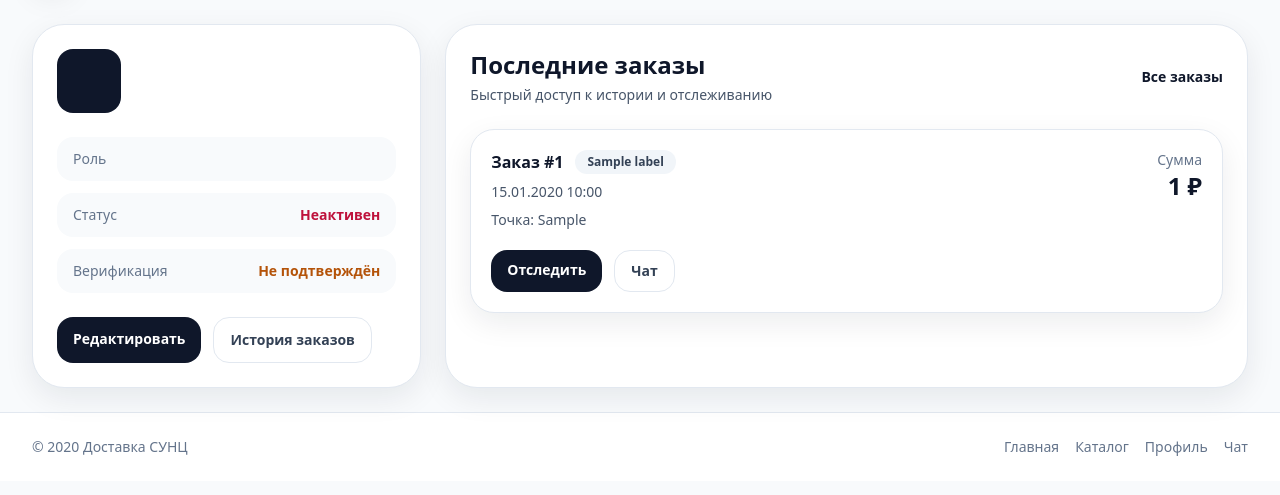
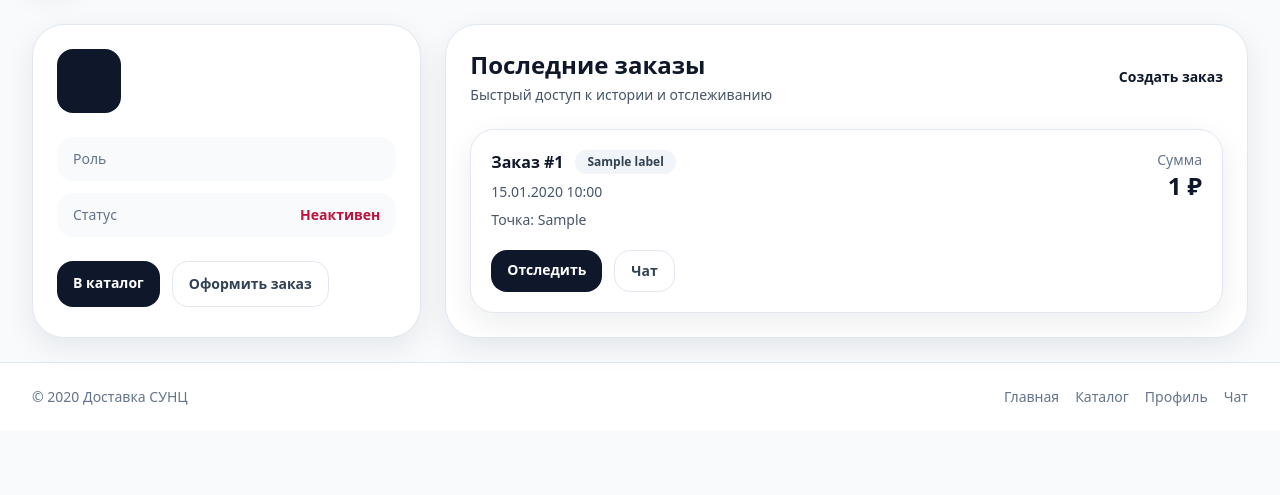
Before and after one commit to ITnotTechonologies/AESC-MSU-Project, a FastAPI app: template sunc_delivery/app/templates/pages/profile.html in a window 1280 px wide. Shown: the part 65-560 px from the top of the page. Run offline with FastAPI, Linux system fonts and the light colour scheme; the template is opened without the code that fills it: most values are stand-ins (such as "Sample title", 1, 10 or a date in 2020); parts of the project's set-up code (start-up, migrations or seed data) failed here and were passed over; some libraries are stand-ins or nearby versions.

Commit message:
auth completed

```diff
--- a/sunc_delivery/app/db/models.py
+++ b/sunc_delivery/app/db/models.py
@@ -2,7 +2,6 @@ from sqlalchemy import Column, Integer, String, Boolean, ForeignKey, Text, DECIM
 from sqlalchemy.orm import relationship
 from app.db.database import Base
 import enum
-
 
 class UserRole(str, enum.Enum):
     client = "client"
@@ -30,6 +29,10 @@ class User(Base):
 
     orders = relationship("Order", back_populates="user")
 
+    @property
+    def is_verified(self):
+        return False
+
 
 class Product(Base):
     __tablename__ = "products"
--- a/sunc_delivery/app/templates/pages/profile.html
+++ b/sunc_delivery/app/templates/pages/profile.html
@@ -25,17 +25,15 @@
           {{ 'Активен' if user.is_active else 'Неактивен' }}
         </span>
       </div>
-      <div class="flex items-center justify-between rounded-2xl bg-slate-50 px-4 py-3">
-        <span class="text-slate-500">Верификация</span>
-        <span class="font-semibold {% if user.is_verified %}text-emerald-700{% else %}text-amber-700{% endif %}">
-          {{ 'Подтверждён' if user.is_verified else 'Не подтверждён' }}
-        </span>
-      </div>
     </div>
 
     <div class="mt-6 flex flex-wrap gap-3">
-      <a href="{{ request.url_for('profile_edit') }}" class="rounded-2xl bg-slate-900 px-4 py-3 text-sm font-semibold text-white transition hover:bg-slate-800">Редактировать</a>
-      <a href="{{ request.url_for('orders_history') }}" class="rounded-2xl border border-slate-200 px-4 py-3 text-sm font-semibold text-slate-700 transition hover:bg-slate-50">История заказов</a>
+      <a href="{{ request.url_for('catalog') }}" class="rounded-2xl bg-slate-900 px-4 py-3 text-sm font-semibold text-white transition hover:bg-slate-800">
+        В каталог
+      </a>
+      <a href="{{ request.url_for('order_create') }}" class="rounded-2xl border border-slate-200 px-4 py-3 text-sm font-semibold text-slate-700 transition hover:bg-slate-50">
+        Оформить заказ
+      </a>
     </div>
   </section>
 
@@ -45,7 +43,9 @@
         <h2 class="text-2xl font-bold text-slate-900">Последние заказы</h2>
         <p class="mt-1 text-sm text-slate-600">Быстрый доступ к истории и отслеживанию</p>
       </div>
-      <a href="{{ request.url_for('orders_history') }}" class="text-sm font-semibold text-slate-900 hover:underline">Все заказы</a>
+      <a href="{{ request.url_for('order_create') }}" class="text-sm font-semibold text-slate-900 hover:underline">
+        Создать заказ
+      </a>
     </div>
 
     <div class="mt-6 space-y-4">
```
